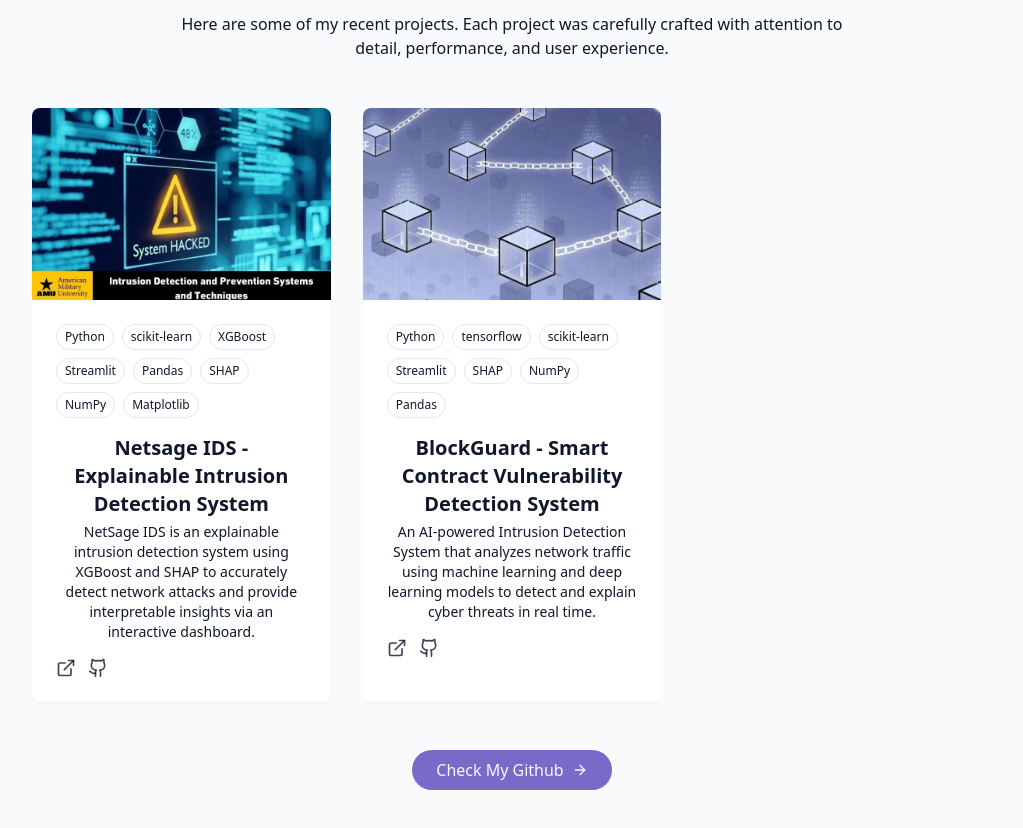
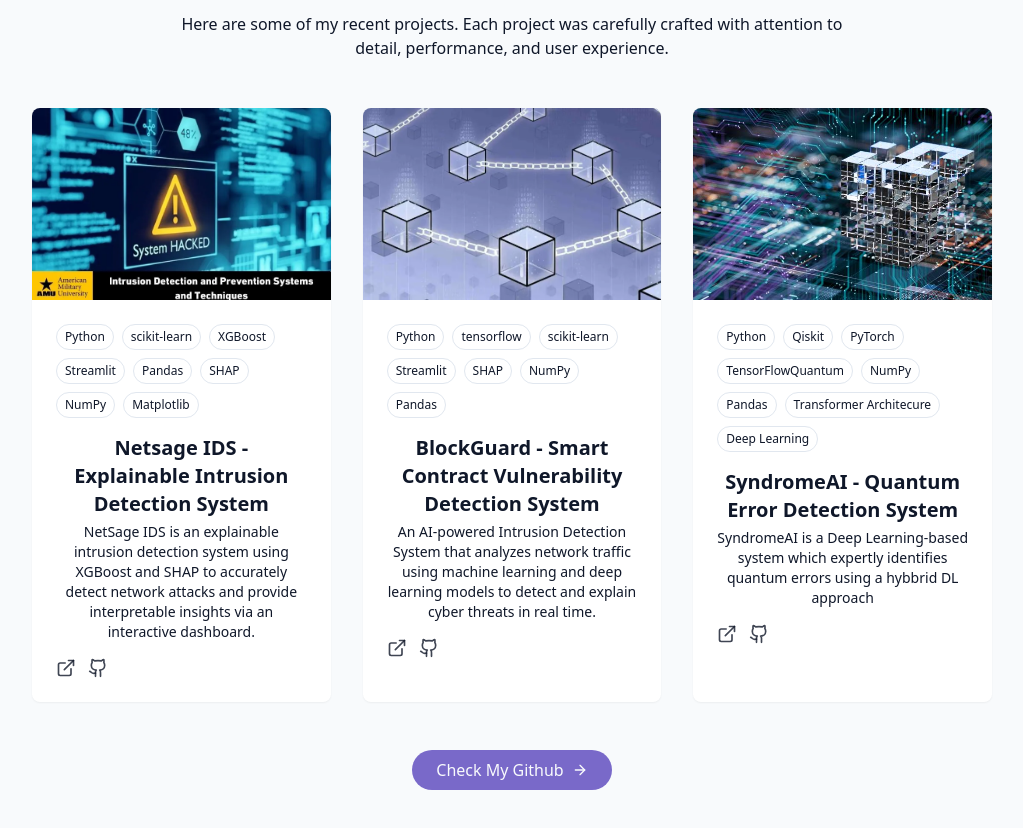
Before and after one commit to VaradCodes31/Portfolio, a React (Vite) app: page / in a window 1280 px wide. Shown: the part 2894-3722 px from the top of the page, without its empty margins (128-1151 px from the left). Built offline with nearby package versions, Linux system fonts and the light colour scheme.

Commit message:
Project Addition

```diff
--- a/src/components/ProjectSection.jsx
+++ b/src/components/ProjectSection.jsx
@@ -19,6 +19,15 @@ const projects = [
     image: "/Images/BlockGuard.jpg",
     tags: ["Python", "tensorflow", "scikit-learn", "Streamlit", "SHAP", "NumPy", "Pandas"],
     githubUrl: "https://github.com/VaradCodes31/BlockGuard",
+  },
+  {
+    id: 3,
+    title: "SyndromeAI - Quantum Error Detection System",
+    description:
+      "SyndromeAI is a Deep Learning-based system which expertly identifies quantum errors using a hybbrid DL approach",
+    image: "/Images/SyndromeAI.jpg",
+    tags: ["Python", "Qiskit", "PyTorch", "TensorFlowQuantum", "NumPy", "Pandas", "Transformer Architecure", "Deep Learning"],
+    githubUrl: "https://github.com/VaradCodes31/Quantum-Error-Detection",
   },
 ];
 
```
Also changed, not shown: public/Images/SyndromeAI.jpg (added).
